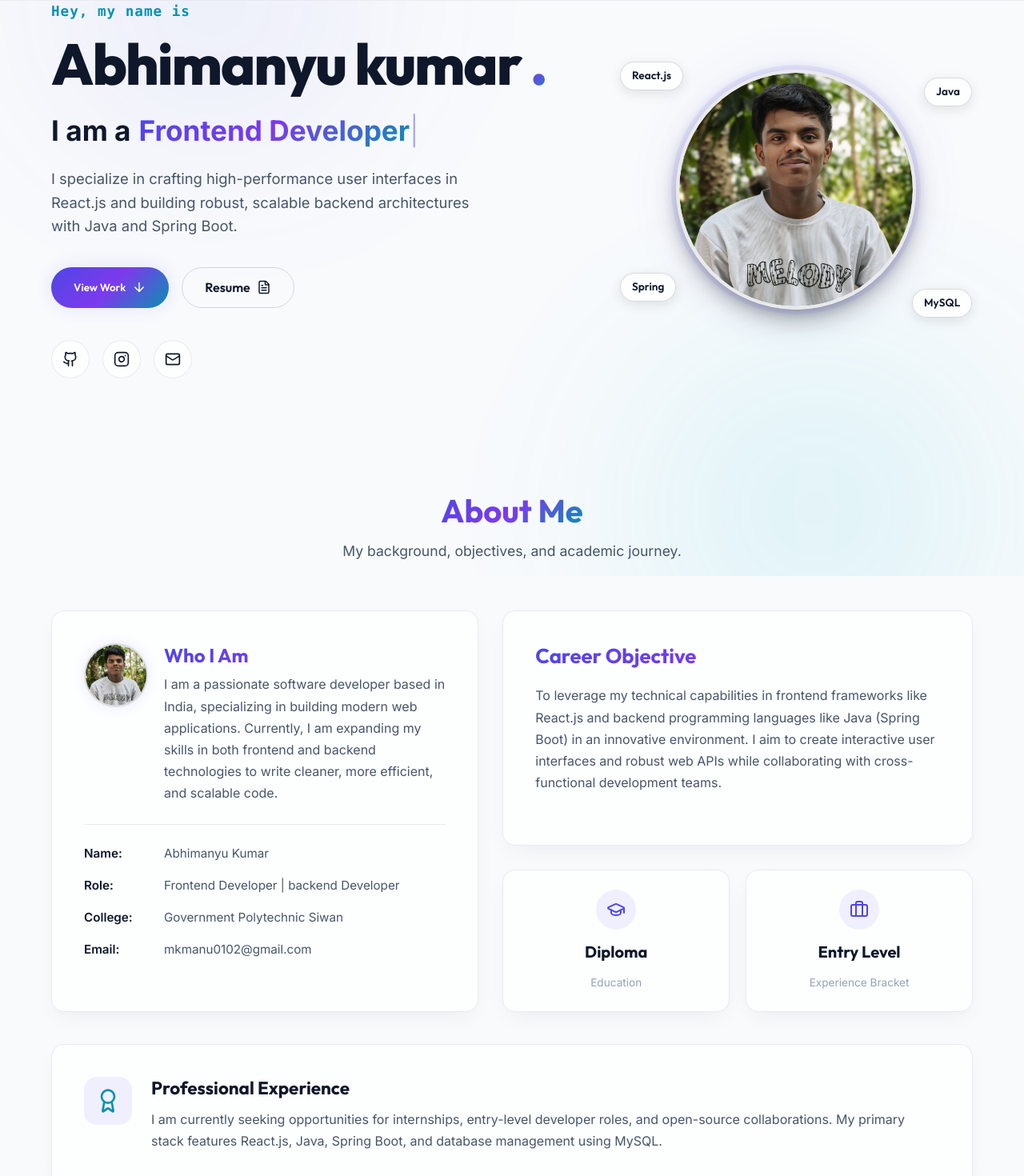
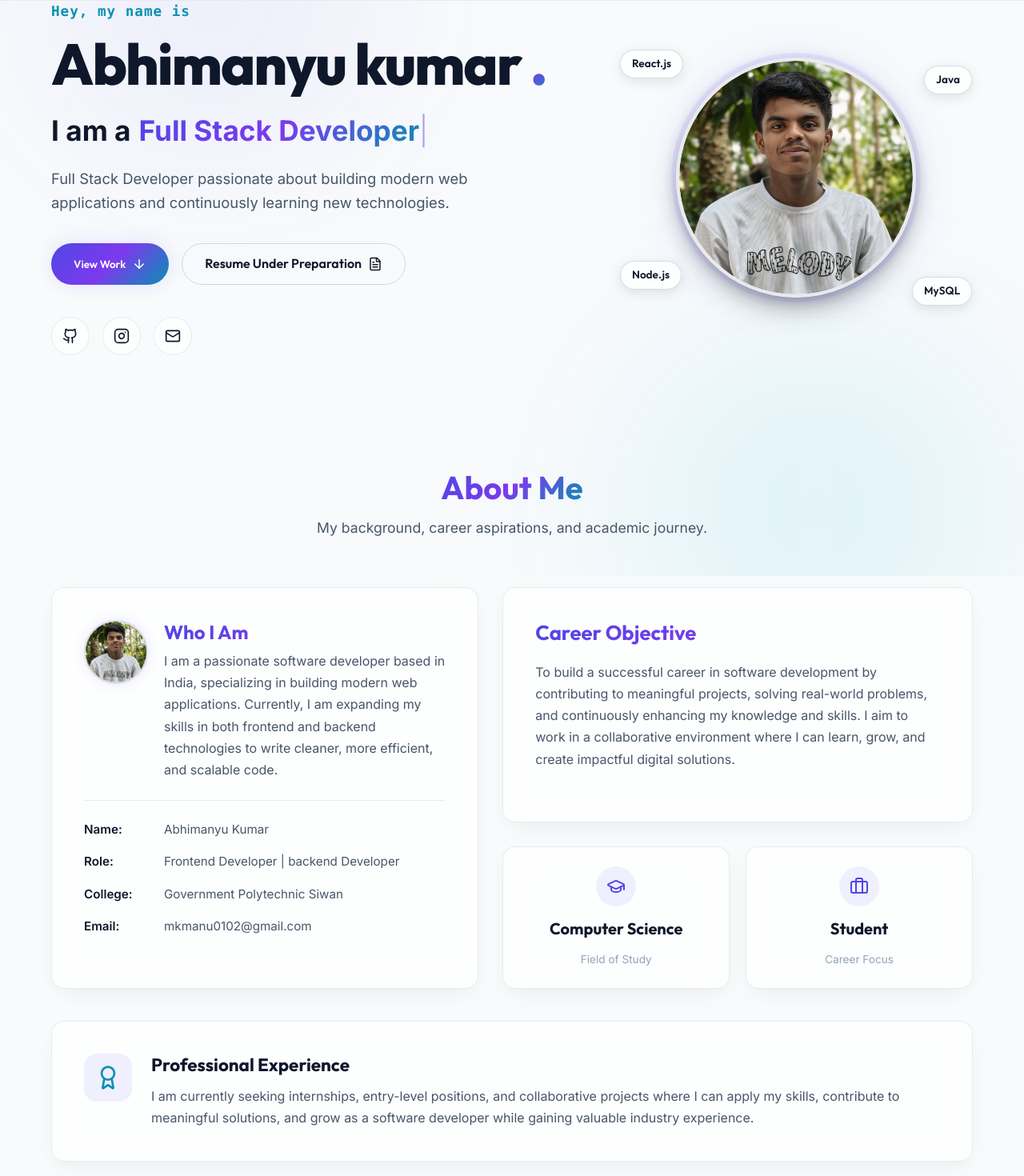
Before and after one commit to mkmanu0102-debug/portfolioabhi, a React (Vite) app: page / in a window 1280 px wide. Shown: the part 80-1550 px from the top of the page at 80% size. Built offline with nearby package versions, Linux system fonts and the light colour scheme.

Commit message:
updated portfolio

```diff
--- a/src/sections/About.jsx
+++ b/src/sections/About.jsx
@@ -23,7 +23,7 @@ const About = () => {
           viewport={{ once: true }}
           transition={{ duration: 0.5, delay: 0.1 }}
         >
-          My background, objectives, and academic journey.
+         My background, career aspirations, and academic journey.
         </motion.p>
       </div>
 
@@ -89,7 +89,7 @@ const About = () => {
           >
             <h3>Career Objective</h3>
             <p>
-              To leverage my technical capabilities in frontend frameworks like React.js and backend programming languages like Java (Spring Boot) in an innovative environment. I aim to create interactive user interfaces and robust web APIs while collaborating with cross-functional development teams.
+               To build a successful career in software development by contributing to meaningful projects, solving real-world problems, and continuously enhancing my knowledge and skills. I aim to work in a collaborative environment where I can learn, grow, and create impactful digital solutions.
             </p>
           </motion.div>
 
@@ -106,8 +106,8 @@ const About = () => {
               <div className="stat-icon-wrapper">
                 <GraduationCap size={24} className="stat-icon" />
               </div>
-              <div className="stat-number">Diploma</div>
-              <div className="stat-label"> Education</div>
+              <div className="stat-number">Computer Science</div>
+              <div className="stat-label">Field of Study</div>
             </motion.div>
 
             <motion.div
@@ -121,8 +121,8 @@ const About = () => {
               <div className="stat-icon-wrapper">
                 <Briefcase size={24} className="stat-icon" />
               </div>
-              <div className="stat-number">Entry Level</div>
-              <div className="stat-label">Experience Bracket</div>
+              <div className="stat-number">Student</div>
+              <div className="stat-label">Career Focus</div>
             </motion.div>
           </div>
         </div>
@@ -142,7 +142,8 @@ const About = () => {
         <div className="exp-details">
           <h3>Professional Experience</h3>
           <p className="exp-placeholder-text">
-            I am currently seeking opportunities for internships, entry-level developer roles, and open-source collaborations. My primary stack features React.js, Java, Spring Boot, and database management using MySQL.
+          I am currently seeking internships, entry-level positions,
+          and collaborative projects where I can apply my skills, contribute to meaningful solutions, and grow as a software developer while gaining valuable industry experience.
           </p>
         </div>
       </motion.div>
--- a/src/sections/Hero.jsx
+++ b/src/sections/Hero.jsx
@@ -47,7 +47,7 @@ const Hero = () => {
   const [text, setText] = useState('');
   const [wordIndex, setWordIndex] = useState(0);
   const [isDeleting, setIsDeleting] = useState(false);
-  const words = ['Frontend Developer', 'Java Developer', 'React Enthusiast', 'Spring Boot Developer'];
+  const words = ['Full Stack Developer', 'Web Application Developer', 'Tech Enthusiast', 'Continuous Learner'];
   const typingSpeed = 100;
   const deletingSpeed = 50;
   const delayBetweenWords = 1500;
@@ -121,7 +121,7 @@ const Hero = () => {
             transition={{ duration: 0.6, delay: 0.3 }}
             className="hero-description"
           >
-            I specialize in crafting high-performance user interfaces in React.js and building robust, scalable backend architectures with Java and Spring Boot.
+            Full Stack Developer passionate about building modern web applications and continuously learning new technologies.
           </motion.p>
 
           <motion.div
@@ -143,7 +143,7 @@ const Hero = () => {
                 alert("Resume download trigger! (Replace path in production)");
               }}
             >
-              Resume <FileText size={18} />
+              Resume Under Preparation <FileText size={18} />
             </a>
           </motion.div>
 
@@ -200,7 +200,7 @@ const Hero = () => {
               <span className="tech-badge">Java</span>
             </div>
             <div className="orbit-item item-spring">
-              <span className="tech-badge">Spring</span>
+              <span className="tech-badge">Node.js</span>
             </div>
             <div className="orbit-item item-mysql">
               <span className="tech-badge">MySQL</span>
--- a/src/sections/Projects.jsx
+++ b/src/sections/Projects.jsx
@@ -26,7 +26,7 @@ const Projects = () => {
       title: 'Free Notes Website',
       description: 'A clean, responsive platform built using HTML, CSS, and JavaScript. It helps college students find, view, and download semester notes, lecture guides, and study materials easily.',
       tech: ['HTML', 'CSS', 'JavaScript'],
-      github: 'https://github.com',
+      github: 'https://github.com/dashboard',
       demo: 'https://example.com',
       visual: (
         <svg viewBox="0 0 400 220" className="project-svg">
@@ -68,12 +68,87 @@ const Projects = () => {
         </svg>
       )
     },
-
+    {
+      title: 'Quiz App',
+      description: 'Full-featured mobile quiz app with OTP-based registration & secure login. Users attempt timed quizzes, view detailed results, and compete on a real-time leaderboard. Built with React Native frontend and Node.js + MySQL backend.',
+      tech: ['React Native', 'Node.js', 'MySQL', ],
+      github: 'https://github.com/dashboard',
+      demo: null,
+      visual: (
+        <svg viewBox="0 0 400 220" className="project-svg">
+          <defs>
+            <linearGradient id="grad2" x1="0%" y1="0%" x2="100%" y2="100%">
+              <stop offset="0%" stopColor="#8b5cf6" />
+              <stop offset="100%" stopColor="#ec4899" />
+            </linearGradient>
+            <linearGradient id="grad2b" x1="0%" y1="0%" x2="100%" y2="0%">
+              <stop offset="0%" stopColor="#8b5cf6" />
+              <stop offset="100%" stopColor="#ec4899" />
+            </linearGradient>
+          </defs>
+          <rect width="400" height="220" rx="12" fill="url(#grad2)" opacity="0.15" />
+          <rect x="1" y="1" width="398" height="218" rx="11" fill="none" stroke="rgba(255,255,255,0.08)" strokeWidth="2" />
+          {/* Phone mockup */}
+          <rect x="140" y="15" width="120" height="195" rx="14" fill="#0f172a" stroke="rgba(139,92,246,0.5)" strokeWidth="2" />
+          <rect x="170" y="20" width="60" height="8" rx="4" fill="#1e293b" />
+          {/* Quiz question card */}
+          <rect x="150" y="40" width="100" height="50" rx="6" fill="#1e293b" stroke="rgba(139,92,246,0.3)" strokeWidth="1" />
+          <rect x="158" y="48" width="70" height="6" rx="3" fill="#8b5cf6" opacity="0.8" />
+          <rect x="158" y="58" width="84" height="5" rx="2.5" fill="#e2e8f0" opacity="0.5" />
+          <rect x="158" y="67" width="60" height="5" rx="2.5" fill="#e2e8f0" opacity="0.5" />
+          <rect x="158" y="76" width="74" height="5" rx="2.5" fill="#e2e8f0" opacity="0.5" />
+          {/* Options */}
+          <rect x="150" y="98" width="100" height="16" rx="5" fill="#1e293b" stroke="rgba(139,92,246,0.3)" strokeWidth="1" />
+          <circle cx="158" cy="106" r="4" fill="#8b5cf6" opacity="0.5" />
+          <rect x="166" y="104" width="50" height="4" rx="2" fill="#e2e8f0" opacity="0.6" />
+          <rect x="150" y="118" width="100" height="16" rx="5" fill="#10b981" opacity="0.2" stroke="#10b981" strokeWidth="1" />
+          <circle cx="158" cy="126" r="4" fill="#10b981" />
+          <rect x="166" y="124" width="60" height="4" rx="2" fill="#10b981" opacity="0.8" />
+          <rect x="150" y="138" width="100" height="16" rx="5" fill="#1e293b" stroke="rgba(139,92,246,0.3)" strokeWidth="1" />
+          <circle cx="158" cy="146" r="4" fill="#8b5cf6" opacity="0.3" />
+          <rect x="166" y="144" width="44" height="4" rx="2" fill="#e2e8f0" opacity="0.5" />
+          {/* Submit button */}
+          <rect x="155" y="160" width="90" height="18" rx="9" fill="url(#grad2b)" />
+          <rect x="177" y="166" width="46" height="6" rx="3" fill="white" opacity="0.9" />
+          {/* Score card left */}
+          <rect x="22" y="45" width="100" height="60" rx="8" fill="#1e293b" stroke="rgba(139,92,246,0.35)" strokeWidth="1" />
+          <rect x="30" y="53" width="50" height="6" rx="3" fill="#ec4899" opacity="0.7" />
+          <rect x="30" y="64" width="84" height="22" rx="4" fill="rgba(139,92,246,0.1)" />
+          <rect x="36" y="69" width="22" height="10" rx="5" fill="#8b5cf6" opacity="0.8" />
+          <rect x="62" y="71" width="40" height="6" rx="3" fill="#e2e8f0" opacity="0.4" />
+          <rect x="30" y="92" width="70" height="5" rx="2.5" fill="#e2e8f0" opacity="0.3" />
+          {/* Leaderboard right */}
+          <rect x="278" y="45" width="100" height="85" rx="8" fill="#1e293b" stroke="rgba(236,72,153,0.35)" strokeWidth="1" />
+          <rect x="286" y="53" width="55" height="6" rx="3" fill="#ec4899" opacity="0.7" />
+          <rect x="286" y="67" width="84" height="14" rx="4" fill="#fbbf24" opacity="0.15" />
+          <circle cx="295" cy="74" r="4" fill="#fbbf24" />
+          <rect x="303" y="72" width="38" height="4" rx="2" fill="#e2e8f0" opacity="0.6" />
+          <rect x="348" y="72" width="16" height="4" rx="2" fill="#fbbf24" opacity="0.9" />
+          <rect x="286" y="85" width="84" height="14" rx="4" fill="#94a3b8" opacity="0.1" />
+          <circle cx="295" cy="92" r="4" fill="#94a3b8" />
+          <rect x="303" y="90" width="32" height="4" rx="2" fill="#e2e8f0" opacity="0.5" />
+          <rect x="348" y="90" width="16" height="4" rx="2" fill="#94a3b8" opacity="0.7" />
+          <rect x="286" y="103" width="84" height="14" rx="4" fill="#b45309" opacity="0.1" />
+          <circle cx="295" cy="110" r="4" fill="#b45309" opacity="0.9" />
+          <rect x="303" y="108" width="42" height="4" rx="2" fill="#e2e8f0" opacity="0.4" />
+          <rect x="348" y="108" width="16" height="4" rx="2" fill="#b45309" opacity="0.7" />
+          {/* OTP box bottom-left */}
+          <rect x="22" y="130" width="100" height="50" rx="8" fill="#1e293b" stroke="rgba(16,185,129,0.4)" strokeWidth="1" />
+          <rect x="30" y="138" width="35" height="5" rx="2.5" fill="#10b981" opacity="0.8" />
+          <rect x="30" y="150" width="20" height="14" rx="3" fill="rgba(16,185,129,0.15)" stroke="#10b981" strokeWidth="1" />
+          <rect x="54" y="150" width="20" height="14" rx="3" fill="rgba(16,185,129,0.15)" stroke="#10b981" strokeWidth="1" />
+          <rect x="78" y="150" width="20" height="14" rx="3" fill="rgba(16,185,129,0.15)" stroke="#10b981" strokeWidth="1" />
+          <rect x="36" y="154" width="8" height="6" rx="2" fill="#10b981" opacity="0.9" />
+          <rect x="60" y="154" width="8" height="6" rx="2" fill="#10b981" opacity="0.9" />
+          <rect x="84" y="154" width="8" height="6" rx="2" fill="#10b981" opacity="0.9" />
+        </svg>
+      )
+    },
     {
       title: 'Personal Portfolio Website',
       description: 'A fully responsive showcase built with React functional hooks. Styles are managed dynamically using CSS custom variables to achieve premium dark/light toggles.',
       tech: ['React.js', 'Framer Motion', 'Vanilla CSS', 'Lucide Icons'],
-      github: 'https://github.com',
+      github: 'https://github.com/dashboard',
       demo: 'https://example.com',
       visual: (
         <svg viewBox="0 0 400 220" className="project-svg">
@@ -127,7 +202,7 @@ const Projects = () => {
           viewport={{ once: true }}
           transition={{ duration: 0.5, delay: 0.1 }}
         >
-          A selection of projects representing my skills in frontend systems and backend routing.
+          A collection of projects showcasing my creativity, technical skills, and problem-solving approach.
         </motion.p>
       </div>
 
@@ -174,7 +249,7 @@ const Projects = () => {
                   rel="noopener noreferrer"
                   className="btn-primary project-btn"
                 >
-                  Demo <ExternalLink size={16} />
+                  Coming Soon <ExternalLink size={16} />
                 </a>
               </div>
             </div>
--- a/src/sections/Skills.jsx
+++ b/src/sections/Skills.jsx
@@ -20,7 +20,7 @@ const Skills = () => {
       icon: <Database size={24} />,
       skills: [
         { name: 'Java', level: 85 },
-        { name: 'Spring Boot', level: 75 },
+        { name: 'Node.js', level: 60 },
         { name: 'MySQL', level: 60 },
       ]
     },
```
